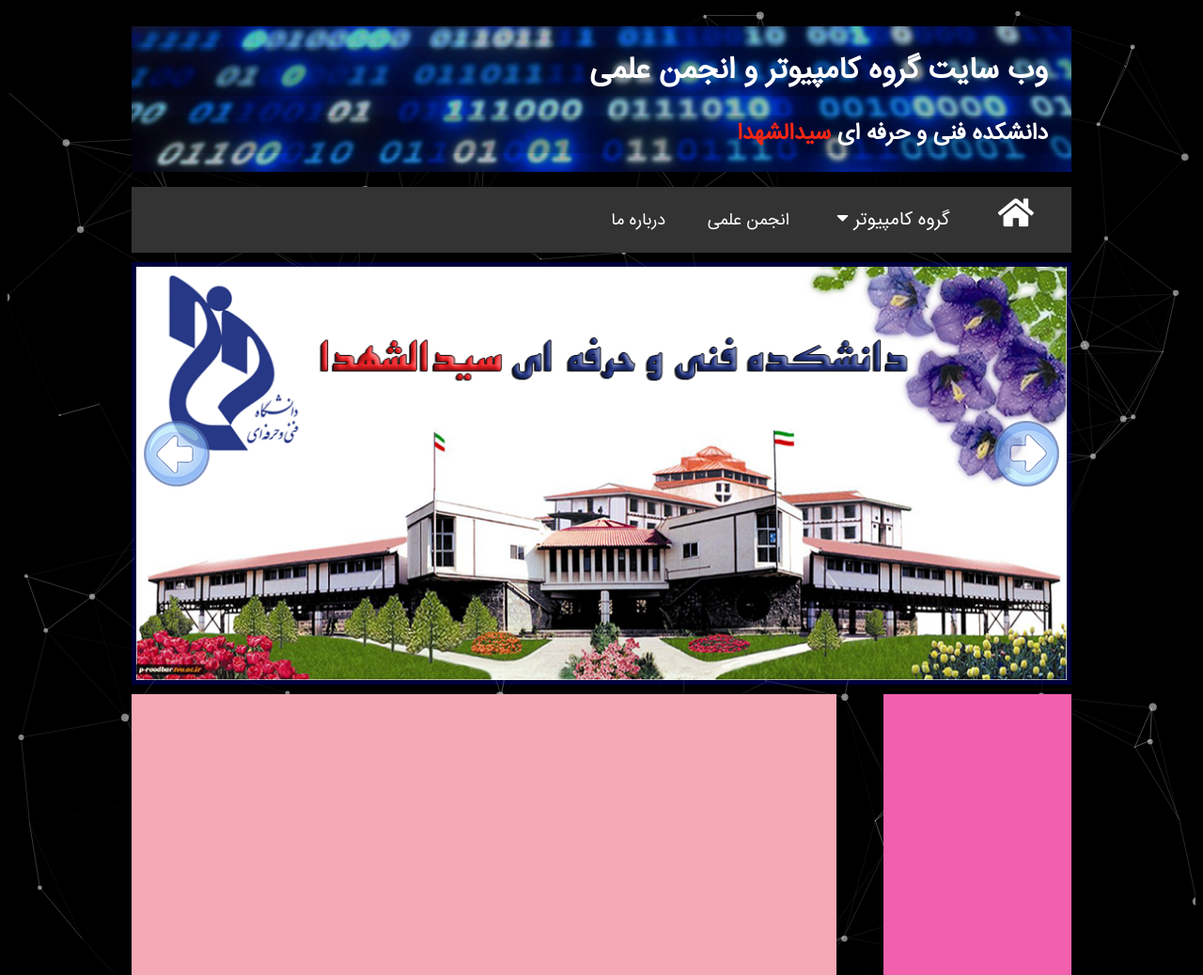
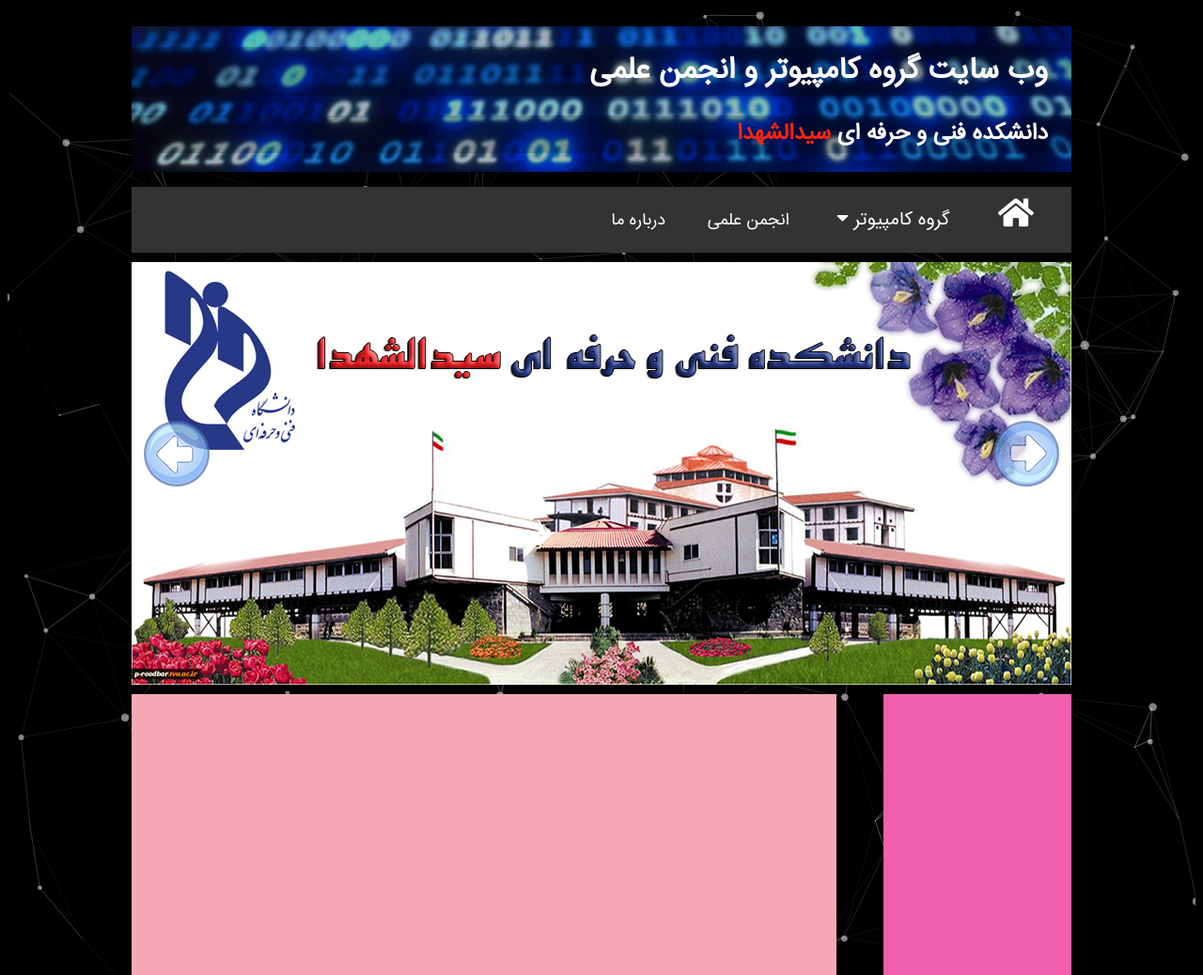
Before and after one commit to m-nemati/Computer-Group-Website, a PHP site: page / in a window 1280 px wide. Shown: the top 1038 px of the page at 94% size. Run offline with PHP 8.4, Linux system fonts and the light colour scheme.

Commit message:
edit slider again

```diff
--- a/css/mainstyle.css
+++ b/css/mainstyle.css
@@ -125,8 +125,7 @@
 .sliderphotos {
   width: 1000px;
   height: 450px;
-   border: 5px solid #0000ff3b;
-  box-sizing: border-box;
+
 
 
 }
```
